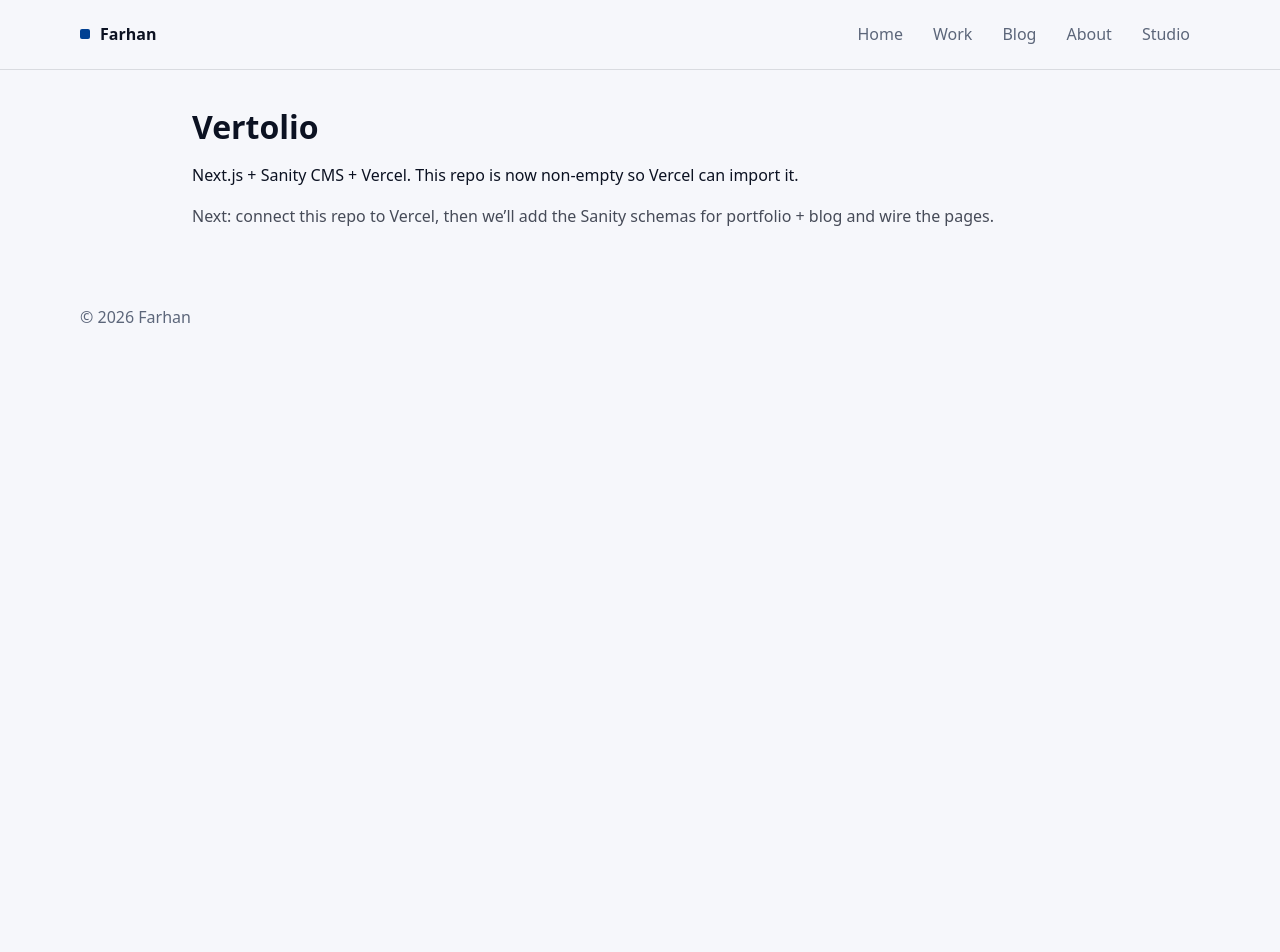
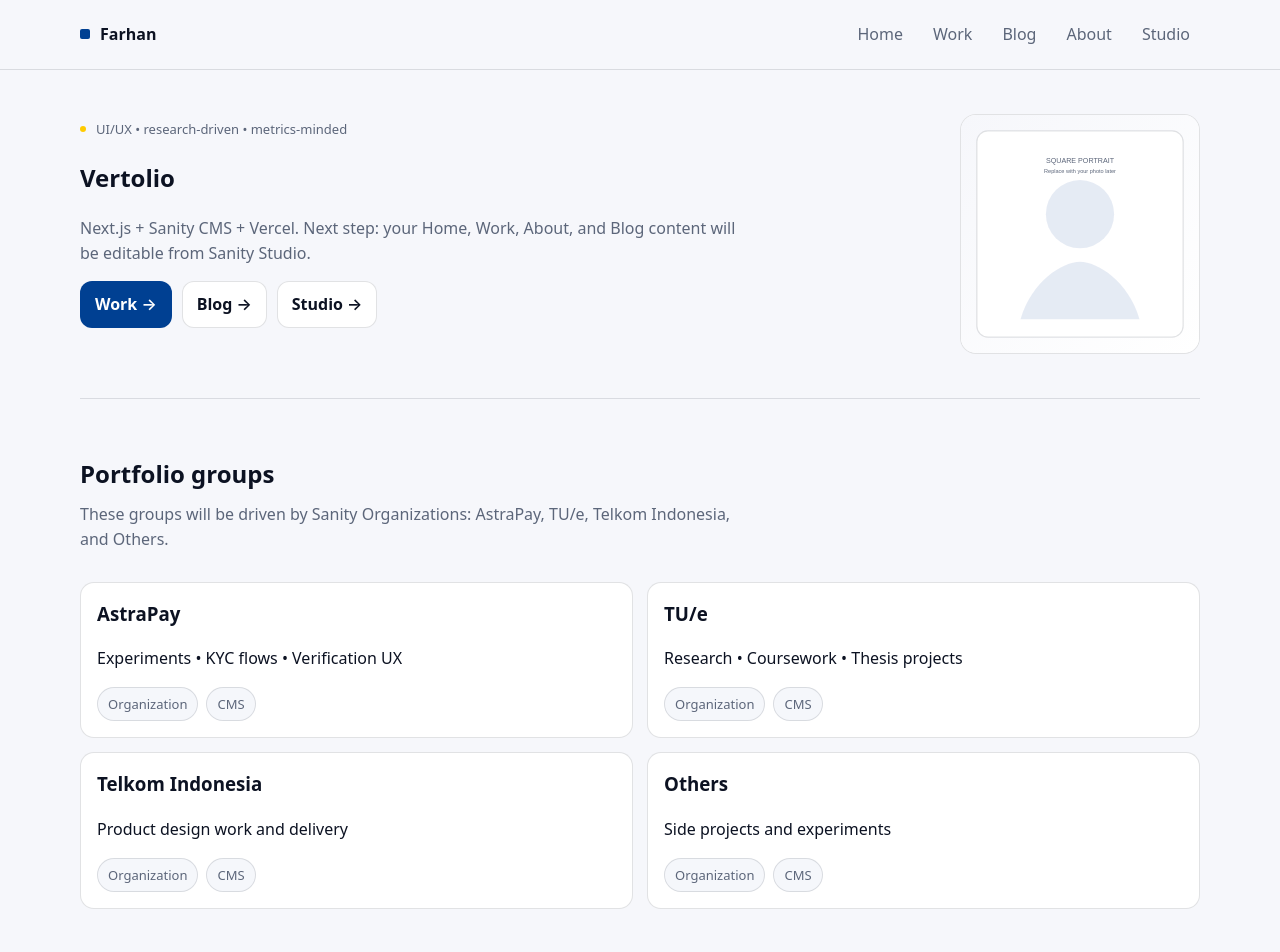
Before and after one commit to farhanje/vertolio, a Next.js app: page / in a window 1280 px wide. Shown: the top 952 px of the page. Before the commit the page ends 800 px from the top, so only its background shows below. Built offline with nearby package versions, Linux system fonts and the light colour scheme.

Commit message:
Home: Swiss baseline layout placeholder (CMS-ready)

```diff
--- a/app/page.js
+++ b/app/page.js
@@ -1,13 +1,62 @@
 export default function Home() {
   return (
-    <main style={{ padding: 32, maxWidth: 960, margin: '0 auto' }}>
-      <h1 style={{ margin: 0 }}>Vertolio</h1>
-      <p style={{ marginTop: 12 }}>
-        Next.js + Sanity CMS + Vercel. This repo is now non-empty so Vercel can import it.
-      </p>
-      <p style={{ opacity: 0.75 }}>
-        Next: connect this repo to Vercel, then we’ll add the Sanity schemas for portfolio + blog and wire the pages.
-      </p>
+    <main className="container">
+      <section className="section tight">
+        <div className="hero-grid">
+          <div>
+            <div className="kicker"><span className="dot" /> UI/UX • research-driven • metrics-minded</div>
+            <h1>Vertolio</h1>
+            <p className="lead">
+              Next.js + Sanity CMS + Vercel. Next step: your Home, Work, About, and Blog content will be editable from Sanity Studio.
+            </p>
+            <div className="btn-row">
+              <a className="btn primary" href="/work">Work →</a>
+              <a className="btn" href="/blog">Blog →</a>
+              <a className="btn" href="/studio">Studio →</a>
+            </div>
+          </div>
+          <div>
+            <img className="avatar" src="/avatar-placeholder.svg" alt="Portrait placeholder" />
+          </div>
+        </div>
+      </section>
+
+      <div className="hr" />
+
+      <section className="section">
+        <div className="grid">
+          <div className="span-12">
+            <h2 style={{ margin: 0 }}>Portfolio groups</h2>
+            <p className="lead" style={{ marginTop: 10 }}>
+              These groups will be driven by Sanity Organizations: AstraPay, TU/e, Telkom Indonesia, and Others.
+            </p>
+          </div>
+
+          <a className="card span-6" href="/work">
+            <h3 style={{ marginTop: 0 }}>AstraPay</h3>
+            <p>Experiments • KYC flows • Verification UX</p>
+            <div className="meta"><span className="pill">Organization</span><span className="pill">CMS</span></div>
+          </a>
+
+          <a className="card span-6" href="/work">
+            <h3 style={{ marginTop: 0 }}>TU/e</h3>
+            <p>Research • Coursework • Thesis projects</p>
+            <div className="meta"><span className="pill">Organization</span><span className="pill">CMS</span></div>
+          </a>
+
+          <a className="card span-6" href="/work">
+            <h3 style={{ marginTop: 0 }}>Telkom Indonesia</h3>
+            <p>Product design work and delivery</p>
+            <div className="meta"><span className="pill">Organization</span><span className="pill">CMS</span></div>
+          </a>
+
+          <a className="card span-6" href="/work">
+            <h3 style={{ marginTop: 0 }}>Others</h3>
+            <p>Side projects and experiments</p>
+            <div className="meta"><span className="pill">Organization</span><span className="pill">CMS</span></div>
+          </a>
+        </div>
+      </section>
     </main>
   );
 }
```
